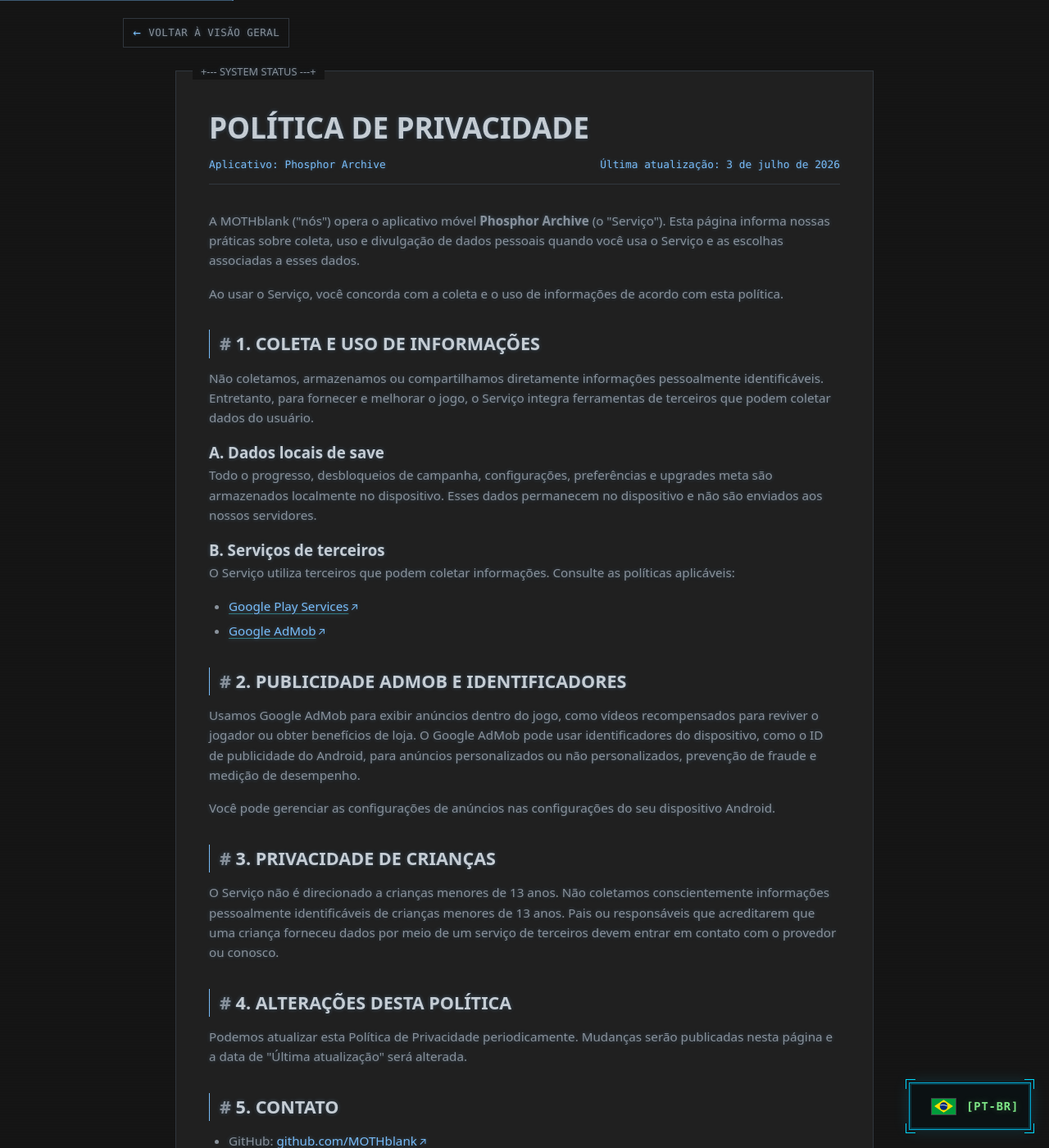
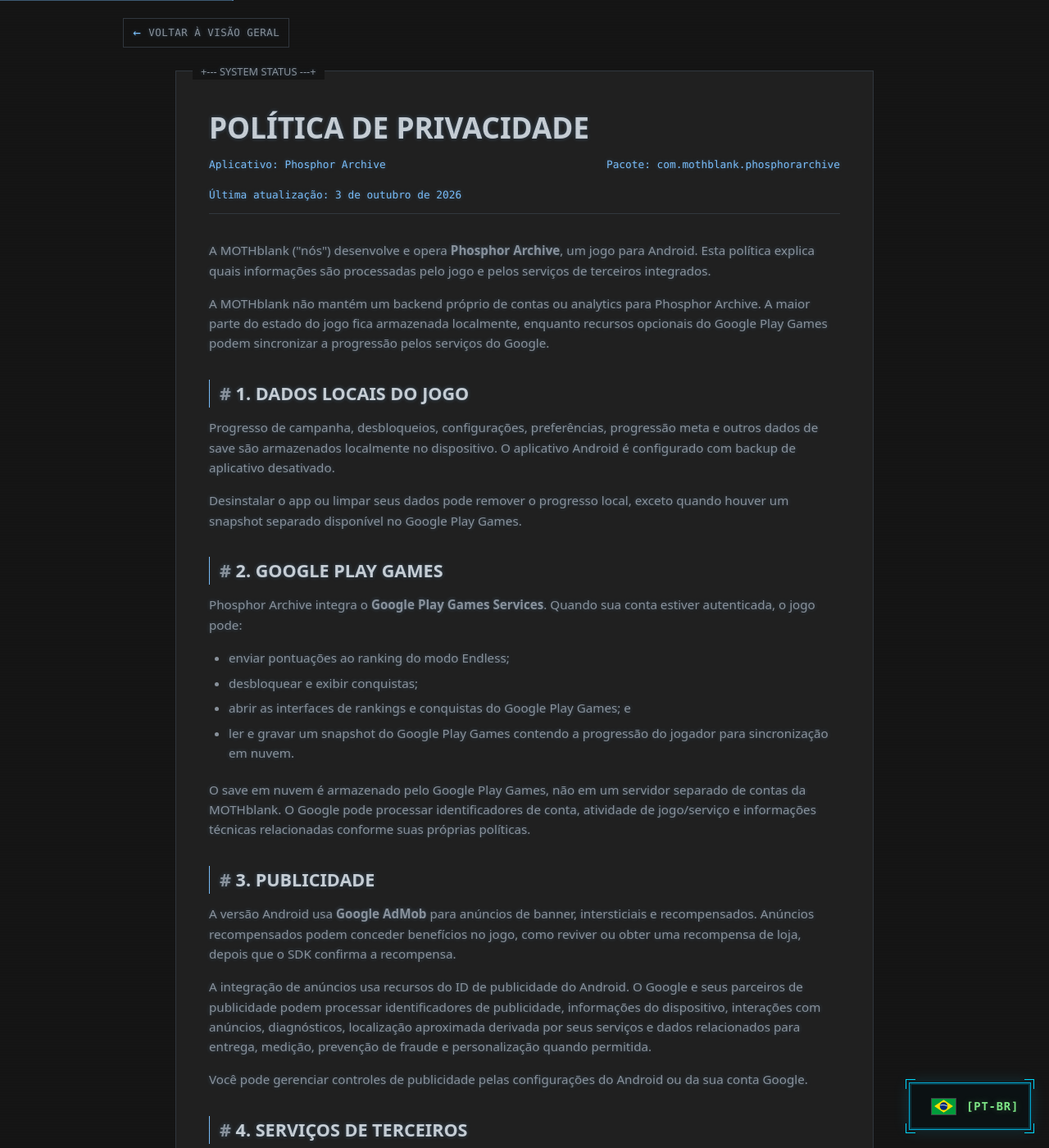
Before and after one commit to MOTHblank/mothblank.github.io, a Jekyll site: the page built from pt-BR/privacy-phosphor.html, in a window 1280 px wide and 1400 px high. Shown: the whole window at 82% size. Built offline with Jekyll 4.4.1, drawn with Linux system fonts in a browser that asks for light colours; some of the changed text lies outside the part shown.

Commit message:
Update Portuguese Phosphor privacy policy

```diff
--- a/pt-BR/privacy-phosphor.html
+++ b/pt-BR/privacy-phosphor.html
@@ -2,19 +2,36 @@
 layout: default
 lang: pt-BR
 title: "Política de Privacidade - Phosphor Archive"
-description: "Política de Privacidade do Phosphor Archive, jogo desenvolvido pela MOTHblank."
+description: "Política de Privacidade do Phosphor Archive, jogo Android desenvolvido pela MOTHblank."
 alternate_url: "/privacy-phosphor.html"
 english_url: "/privacy-phosphor.html"
 permalink: "/pt-BR/privacy-phosphor.html"
 parent_url: "/pt-BR/phosphor-archive.html"
 back_label: "back_overview"
 ---
-<main id="main-content" tabindex="-1"><div class="doc-card">
-<h1>Política de Privacidade</h1><div class="doc-meta"><span>Aplicativo: Phosphor Archive</span><span>Última atualização: 3 de julho de 2026</span></div>
-<div class="doc-section"><p>A MOTHblank ("nós") opera o aplicativo móvel <strong>Phosphor Archive</strong> (o "Serviço"). Esta página informa nossas práticas sobre coleta, uso e divulgação de dados pessoais quando você usa o Serviço e as escolhas associadas a esses dados.</p><p>Ao usar o Serviço, você concorda com a coleta e o uso de informações de acordo com esta política.</p></div>
-<div class="doc-section"><h2>1. Coleta e uso de informações</h2><p>Não coletamos, armazenamos ou compartilhamos diretamente informações pessoalmente identificáveis. Entretanto, para fornecer e melhorar o jogo, o Serviço integra ferramentas de terceiros que podem coletar dados do usuário.</p><h3>A. Dados locais de save</h3><p>Todo o progresso, desbloqueios de campanha, configurações, preferências e upgrades meta são armazenados localmente no dispositivo. Esses dados permanecem no dispositivo e não são enviados aos nossos servidores.</p><h3>B. Serviços de terceiros</h3><p>O Serviço utiliza terceiros que podem coletar informações. Consulte as políticas aplicáveis:</p><ul><li><a class="doc-link" href="https://www.google.com/policies/privacy/" target="_blank" rel="noopener noreferrer">Google Play Services</a></li><li><a class="doc-link" href="https://support.google.com/admob/answer/6128543?hl=pt-BR" target="_blank" rel="noopener noreferrer">Google AdMob</a></li></ul></div>
-<div class="doc-section"><h2 id="admob">2. Publicidade AdMob e identificadores</h2><p>Usamos Google AdMob para exibir anúncios dentro do jogo, como vídeos recompensados para reviver o jogador ou obter benefícios de loja. O Google AdMob pode usar identificadores do dispositivo, como o ID de publicidade do Android, para anúncios personalizados ou não personalizados, prevenção de fraude e medição de desempenho.</p><p>Você pode gerenciar as configurações de anúncios nas configurações do seu dispositivo Android.</p></div>
-<div class="doc-section"><h2>3. Privacidade de crianças</h2><p>O Serviço não é direcionado a crianças menores de 13 anos. Não coletamos conscientemente informações pessoalmente identificáveis de crianças menores de 13 anos. Pais ou responsáveis que acreditarem que uma criança forneceu dados por meio de um serviço de terceiros devem entrar em contato com o provedor ou conosco.</p></div>
-<div class="doc-section"><h2>4. Alterações desta política</h2><p>Podemos atualizar esta Política de Privacidade periodicamente. Mudanças serão publicadas nesta página e a data de "Última atualização" será alterada.</p></div>
-<div class="doc-section"><h2>5. Contato</h2><ul><li>GitHub: <a class="doc-link" href="https://github.com/MOTHblank" target="_blank" rel="noopener noreferrer">github.com/MOTHblank</a></li><li>Email: <a class="doc-link" href="mailto:mothblankdev@gmail.com">mothblankdev@gmail.com</a></li></ul></div>
-</div></main>
+<main id="main-content" tabindex="-1">
+<div class="doc-card">
+<h1>Política de Privacidade</h1>
+<div class="doc-meta"><span>Aplicativo: Phosphor Archive</span><span>Pacote: com.mothblank.phosphorarchive</span><span>Última atualização: 3 de outubro de 2026</span></div>
+
+<div class="doc-section"><p>A MOTHblank ("nós") desenvolve e opera <strong>Phosphor Archive</strong>, um jogo para Android. Esta política explica quais informações são processadas pelo jogo e pelos serviços de terceiros integrados.</p><p>A MOTHblank não mantém um backend próprio de contas ou analytics para Phosphor Archive. A maior parte do estado do jogo fica armazenada localmente, enquanto recursos opcionais do Google Play Games podem sincronizar a progressão pelos serviços do Google.</p></div>
+
+<div class="doc-section"><h2>1. Dados locais do jogo</h2><p>Progresso de campanha, desbloqueios, configurações, preferências, progressão meta e outros dados de save são armazenados localmente no dispositivo. O aplicativo Android é configurado com backup de aplicativo desativado.</p><p>Desinstalar o app ou limpar seus dados pode remover o progresso local, exceto quando houver um snapshot separado disponível no Google Play Games.</p></div>
+
+<div class="doc-section"><h2>2. Google Play Games</h2><p>Phosphor Archive integra o <strong>Google Play Games Services</strong>. Quando sua conta estiver autenticada, o jogo pode:</p><ul><li>enviar pontuações ao ranking do modo Endless;</li><li>desbloquear e exibir conquistas;</li><li>abrir as interfaces de rankings e conquistas do Google Play Games; e</li><li>ler e gravar um snapshot do Google Play Games contendo a progressão do jogador para sincronização em nuvem.</li></ul><p>O save em nuvem é armazenado pelo Google Play Games, não em um servidor separado de contas da MOTHblank. O Google pode processar identificadores de conta, atividade de jogo/serviço e informações técnicas relacionadas conforme suas próprias políticas.</p></div>
+
+<div class="doc-section"><h2>3. Publicidade</h2><p>A versão Android usa <strong>Google AdMob</strong> para anúncios de banner, intersticiais e recompensados. Anúncios recompensados podem conceder benefícios no jogo, como reviver ou obter uma recompensa de loja, depois que o SDK confirma a recompensa.</p><p>A integração de anúncios usa recursos do ID de publicidade do Android. O Google e seus parceiros de publicidade podem processar identificadores de publicidade, informações do dispositivo, interações com anúncios, diagnósticos, localização aproximada derivada por seus serviços e dados relacionados para entrega, medição, prevenção de fraude e personalização quando permitida.</p><p>Você pode gerenciar controles de publicidade pelas configurações do Android ou da sua conta Google.</p></div>
+
+<div class="doc-section"><h2>4. Serviços de terceiros</h2><ul><li><a class="doc-link" href="https://policies.google.com/privacy" target="_blank" rel="noopener noreferrer">Política de Privacidade do Google</a></li><li><a class="doc-link" href="https://support.google.com/googleplay/answer/9037938" target="_blank" rel="noopener noreferrer">Dados e privacidade do Google Play</a></li><li><a class="doc-link" href="https://support.google.com/admob/answer/6128543" target="_blank" rel="noopener noreferrer">Privacidade do Google AdMob</a></li></ul></div>
+
+<div class="doc-section"><h2>5. Privacidade de crianças</h2><p>Phosphor Archive não solicita nome, endereço de email, data de nascimento ou outras informações diretas de perfil para a MOTHblank. Os serviços do Google integrados à versão Android seguem as próprias políticas de conta, idade, publicidade e controles parentais do Google.</p></div>
+
+<div class="doc-section"><h2>6. Retenção e exclusão</h2><p>Dados locais podem ser removidos limpando os dados do aplicativo ou desinstalando-o. Snapshots do Google Play Games, rankings, conquistas, dados de publicidade e outras informações mantidas pelo Google seguem os controles de conta e retenção do Google.</p><p>Como a MOTHblank não mantém um banco de contas separado para Phosphor Archive, solicitações relacionadas a dados armazenados diretamente pelo Google normalmente precisam ser tratadas pelos controles da conta ou serviço correspondente.</p></div>
+
+<div class="doc-section"><h2>7. Segurança</h2><p>Projetamos o app para minimizar o tratamento próprio de dados. Os recursos de rede são fornecidos por serviços Google. Nenhum método de armazenamento ou transmissão eletrônica é completamente seguro.</p></div>
+
+<div class="doc-section"><h2>8. Alterações desta política</h2><p>Esta política pode ser atualizada quando o jogo, suas integrações ou requisitos legais mudarem. A data acima identifica a versão atual.</p></div>
+
+<div class="doc-section"><h2>9. Contato</h2><ul><li>Email: <a class="doc-link" href="mailto:mothblankdev@gmail.com">mothblankdev@gmail.com</a></li><li>GitHub: <a class="doc-link" href="https://github.com/MOTHblank" target="_blank" rel="noopener noreferrer">github.com/MOTHblank</a></li></ul></div>
+</div>
+</main>
```
